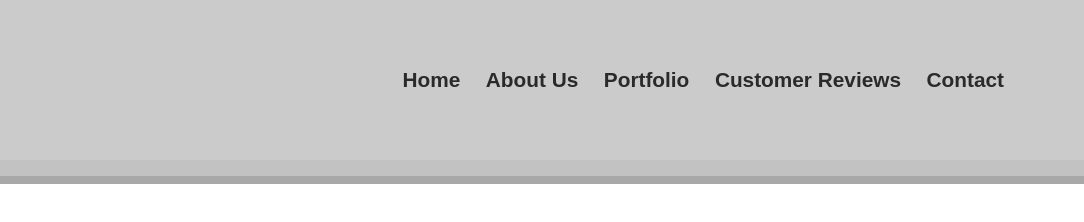
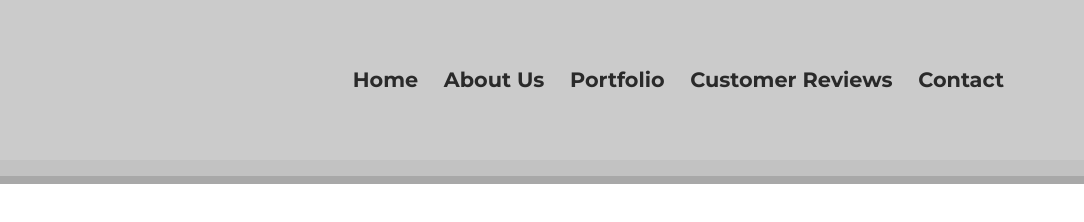
Before and after one commit to krs00/CLCv2, a plain HTML site: page index.html in a window 1280 px wide. Shown: the full height of the page, 196-1280 px from the left. Drawn offline with Linux system fonts and the light colour scheme.

Commit message:
add monsterrat font for navbar

```diff
--- a/index.html
+++ b/index.html
@@ -3,6 +3,7 @@
   <head>
     <meta charset="UTF-8" />
     <meta name="viewport" content="width=device-width, initial-scale=1.0" />
+    <link href="https://fonts.googleapis.com/css2?family=Montserrat:wght@600;700&display=swap" rel="stylesheet">
     <link rel="stylesheet" href="src/style.css" />
     <script src="/src/main.js" defer></script>
     <title>template</title>
--- a/src/style.css
+++ b/src/style.css
@@ -33,7 +33,7 @@ a {
   list-style-type: none;
   padding-left: 0;
   display: none;
-  font-family: "San Francisco", "Arial", sans-serif;
+  font-family: 'Montserrat', sans-serif;
   font-weight: bold;
 }
 
@@ -108,7 +108,7 @@ a {
     padding: 0;
     display: flex; /* Horizontal layout */
     gap: 1.4rem;
-    font-size: 1rem;
+    font-size: 0.9rem;
   }
 
   .navbar-logo img {
```
